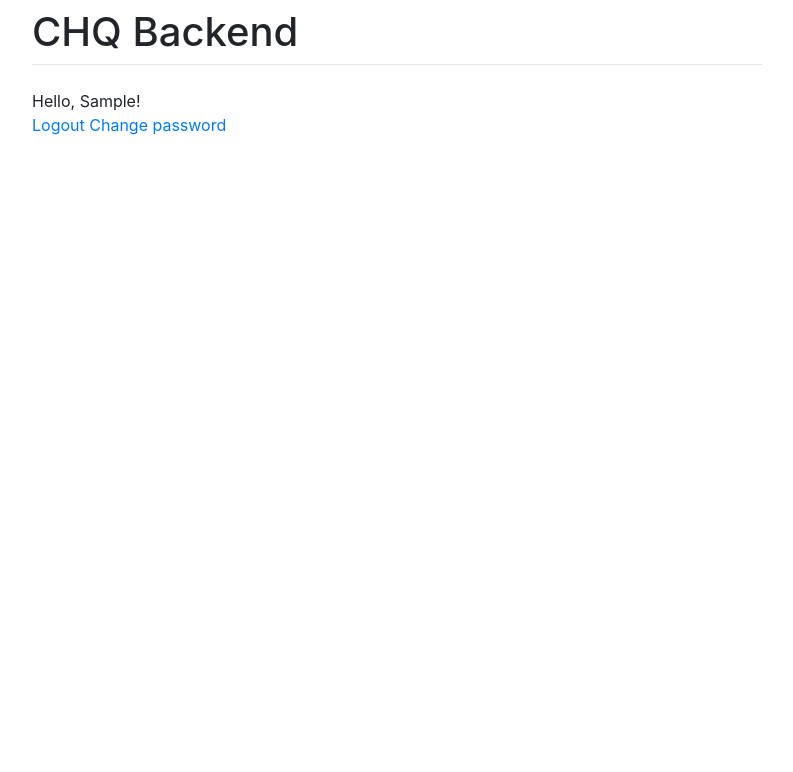
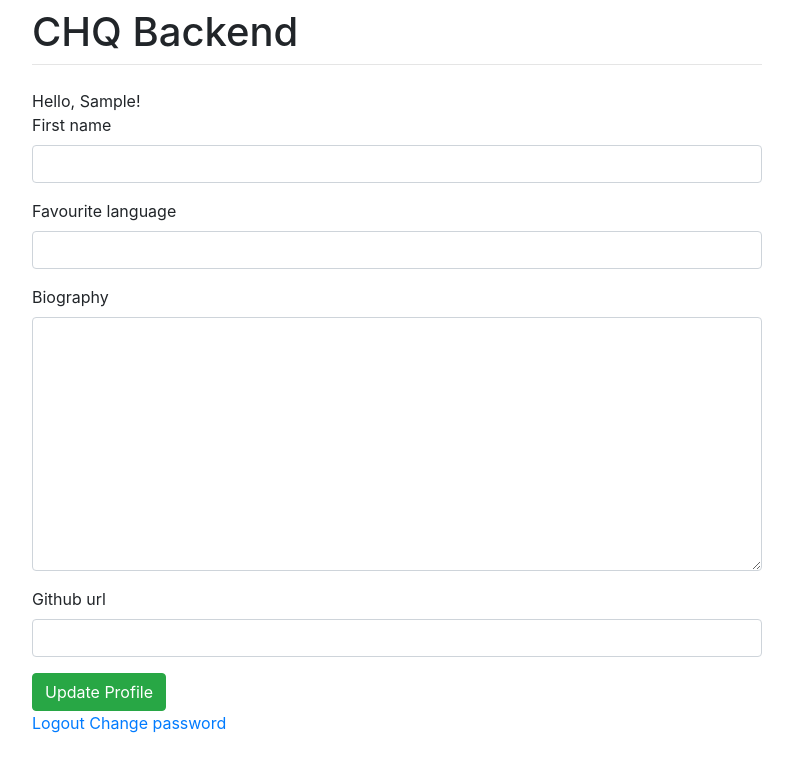
Before and after one commit to ralsuwaidi/CHQ_Backend, a Django app: page /users/profile/ in a window 1280 px wide. Shown: the top 772 px of the page, without its empty margins (243-1036 px from the left). Run offline with Django 3.2, Linux system fonts and the light colour scheme; the visitor is signed in with stand-in values (Sample User, id 1); some libraries are stand-ins or nearby versions.

Commit message:
Profile form created

```diff
--- a/users/forms.py
+++ b/users/forms.py
@@ -1,4 +1,5 @@
 from django.contrib.auth.forms import UserCreationForm, UserChangeForm
+from django import forms
 
 from .models import CustomUser
 
@@ -15,3 +16,10 @@ class CustomUserChangeForm(UserChangeForm):
     class Meta:
         model = CustomUser
         fields = ('email',)
+
+
+class ProfileForm(forms.ModelForm):
+
+    class Meta:
+        model = CustomUser
+        fields = ['first_name', 'favourite_language','bio', 'github_url']
--- a/users/models.py
+++ b/users/models.py
@@ -8,8 +8,15 @@ from django.db import models
 class CustomUser(AbstractUser):
     """New class called CustomUser that subclasses AbstractUser and removed the username field"""
 
+    ## Part of AbstractUser
+    # first_name
+    # last_name
+    # date_joined
+
     email = models.EmailField(_('email address'), unique=True)
     favourite_language = models.CharField(max_length=30,blank=True)
+    bio = models.TextField(max_length=200, blank=True, verbose_name="Biography")
+    github_url = models.URLField(blank=True)
 
     # remove username and use email as the unique identifier
     username = None
--- a/users/templates/users/profile.html
+++ b/users/templates/users/profile.html
@@ -2,6 +2,17 @@
 
 {% block content %}
 Hello, {{ user.first_name|default:'Guest' }}!
+
+{% if user.is_authenticated %}
+<div>
+    {% load crispy_forms_tags %}
+    <form method="post">
+        {% csrf_token %}
+        {{ form|crispy }}
+        <button type="submit" class="btn btn-success">Update Profile</button>
+    </form>
+</div>
+{% endif %}
 
 <div>
     {% if user.is_authenticated %}
--- a/users/templates/users/register.html
+++ b/users/templates/users/register.html
@@ -4,9 +4,11 @@
 {% block content %}
 <h2>Register</h2>
 
+{% load crispy_forms_tags %}
+
 <form method="post">
     {% csrf_token %}
-    {{form}}
+    {{form|crispy}}
     <input type="submit" value="Register">
 </form>
 
--- a/users/views.py
+++ b/users/views.py
@@ -1,6 +1,6 @@
 from django.http import HttpResponse
-from django.shortcuts import render, redirect,reverse
-from users.forms import CustomUserCreationForm
+from django.shortcuts import render, redirect, reverse
+from users.forms import CustomUserCreationForm, ProfileForm
 from django.contrib.auth import login
 
 
@@ -9,7 +9,17 @@ def index(request):
 
 
 def profile(request):
-    return render(request, "users/profile.html")
+    if request.method == "GET":
+        return render(
+            request, "users/profile.html",
+            {"form": ProfileForm}
+        )
+    elif request.method == "POST":
+        form = ProfileForm(data=request.POST, instance=request.user)
+        if form.is_valid():
+            user = form.save()
+            # login(request, user)
+            return redirect(reverse("users:profile"))
 
 
 def register(request):
```
